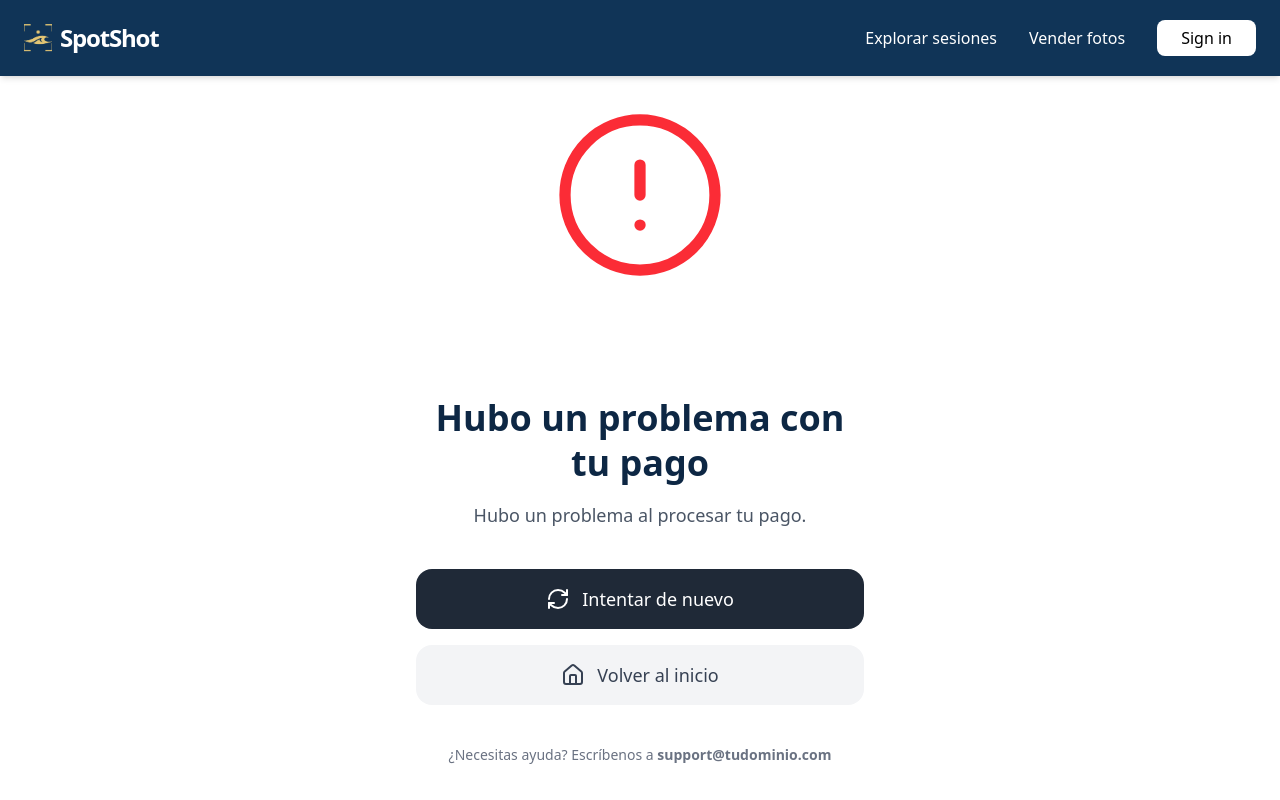
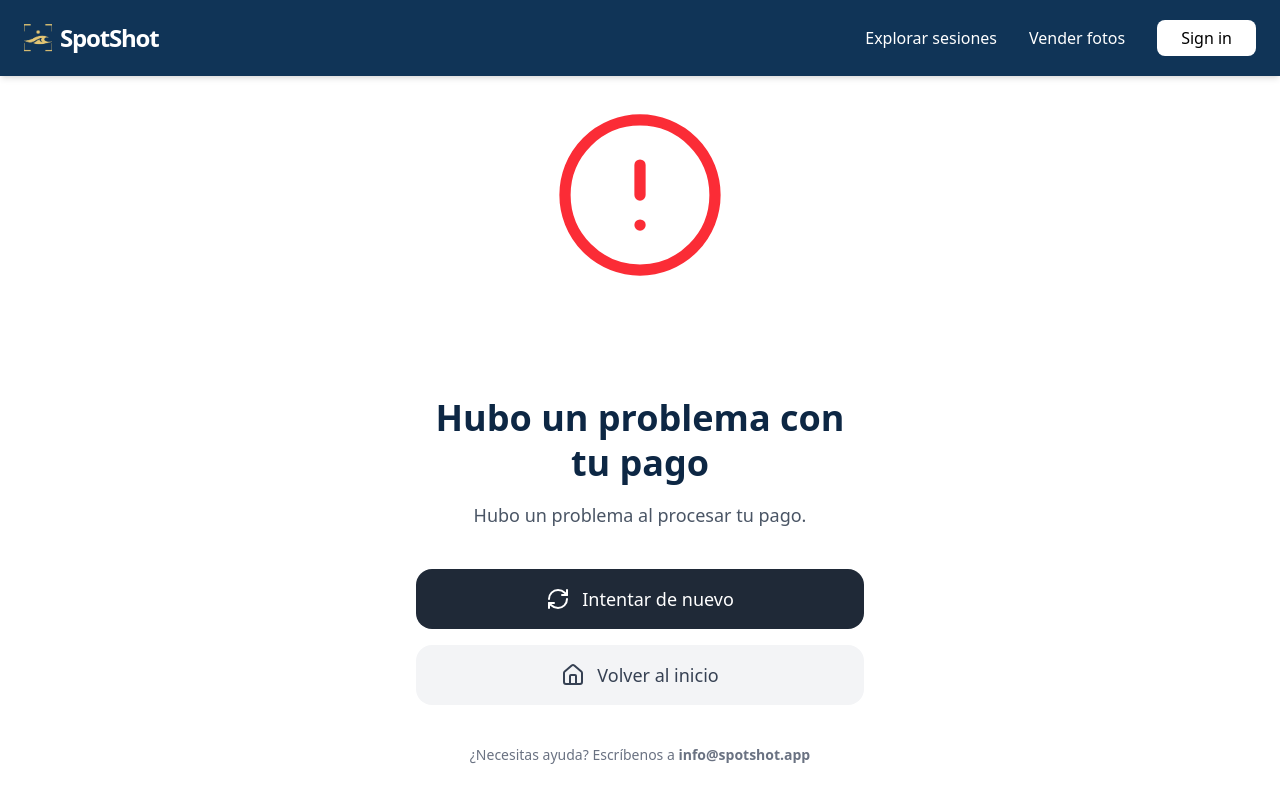
Before and after one commit to AgustinMateos/spotshot, a Next.js app: page /purchase/cancel in a window 1280 px wide. Shown: the top 800 px of the page. Built offline with nearby package versions, Linux system fonts and the light colour scheme.

Commit message:
info@spotshot.app

```diff
--- a/src/components/OrderErrorConntent.jsx
+++ b/src/components/OrderErrorConntent.jsx
@@ -100,7 +100,7 @@ const OrderErrorContent = () => {
         </div>
 
         <div className="mt-10 text-sm text-gray-500">
-          ¿Necesitas ayuda? Escríbenos a <strong>support@tudominio.com</strong>
+          ¿Necesitas ayuda? Escríbenos a <strong>info@spotshot.app</strong>
         </div>
       </div>
     </div>
```
